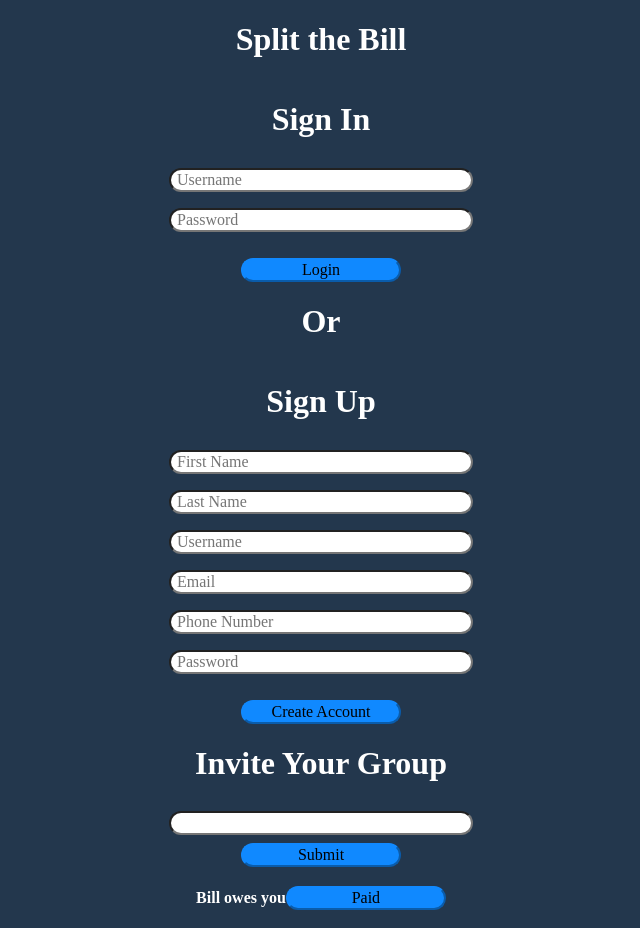
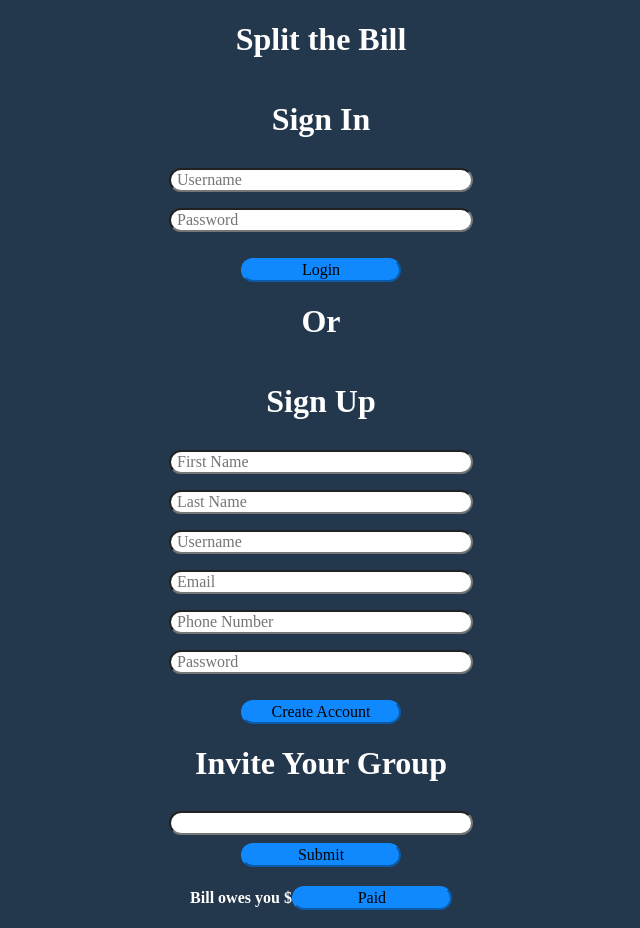
Before and after one commit to BW-Split-the-Bill/Frontend, a React (Create React App) app in the folder split-the-bill/: page / in a window 1280 px wide. Shown: the whole page, without its empty margins (319-959 px from the left). Built offline with nearby package versions, Linux system fonts and the light colour scheme.

Commit message:
waiting on data from the calc app

```diff
--- a/split-the-bill/src/PaidOrNot.js
+++ b/split-the-bill/src/PaidOrNot.js
@@ -10,7 +10,7 @@ const Paid = () => {
 
     return(
         <div className='owed'>
-        <h4>Bill owes you {owed}</h4>
+        <h4>Bill owes you ${owed}</h4>
         <button onClick={Done}>Paid</button>
         </div>
     )
```
